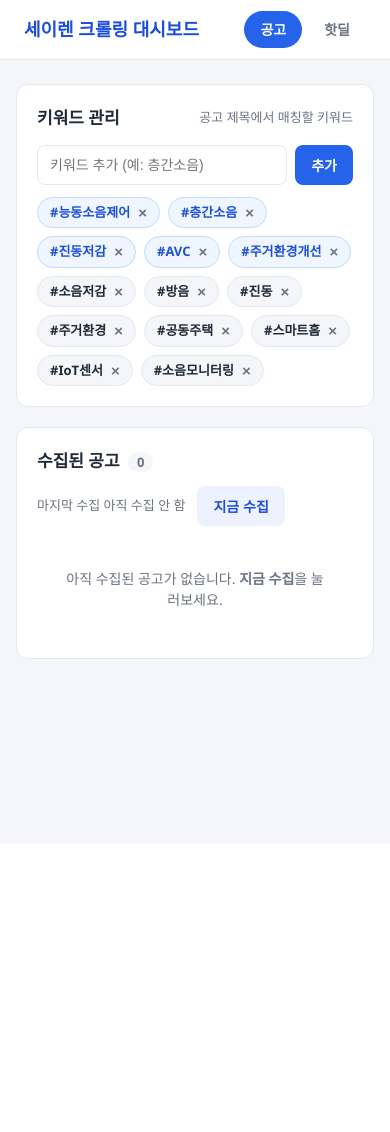
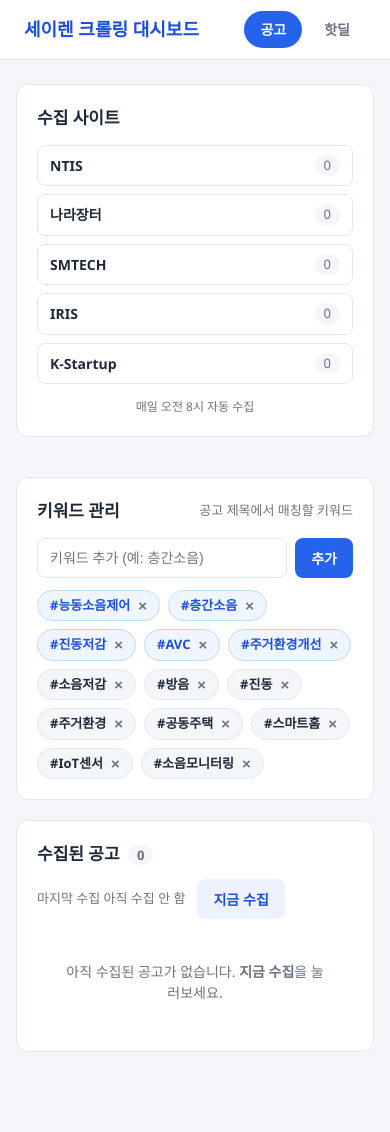
Before and after one commit to ctk-siren/S_Crawling, a Flask app: page / in a window 390 px wide. Before the commit the page ends 659 px from the top, so only its background shows below. Run offline with Flask 3, Linux system fonts and the light colour scheme; data comes from the database, SQL or seed files in the repository; data that the repository does not hold is empty; some libraries are stand-ins or nearby versions.

Commit message:
feat: 공고 대시보드 왼쪽에 수집 사이트 사이드바 추가
- 5개 수집 사이트(NTIS·나라장터·SMTECH·IRIS·K-Startup)를 왼쪽 사이드바에 표시
- 사이트별 현재 수집된 관련 공고 수 함께 표시, 사이트 링크 연결
- 2단 레이아웃(사이드바+메인), 모바일에서는 세로로 쌓임

Co-Authored-By: Claude Opus 4.8 (1M context) <noreply@anthropic.com>

```diff
--- a/app.py
+++ b/app.py
@@ -18,6 +18,7 @@ API (JSON)
 
 import logging
 import socket
+from collections import Counter
 
 from flask import Flask, jsonify, render_template, request
 
@@ -40,12 +41,21 @@ def index():
     announcements = db.get_announcements()
     keywords = db.get_keywords()
     last_crawled = db.get_meta("last_crawled_at", "아직 수집 안 함")
+
+    # 왼쪽 사이드바에 표시할 수집 대상 사이트 목록(+현재 저장된 공고 수)
+    counts = Counter(a["source"] for a in announcements)
+    sites = [
+        {"name": s["name"], "url": s["base_url"], "count": counts.get(s["name"], 0)}
+        for s in config.SITES
+    ]
+
     return render_template(
         "index.html",
         announcements=announcements,
         keywords=keywords,
         last_crawled=last_crawled,
         total=len(announcements),
+        sites=sites,
     )
 
 
--- a/static/style.css
+++ b/static/style.css
@@ -50,7 +50,31 @@ body {
 .tab.active { background: var(--primary); color: #fff; }
 
 /* 레이아웃 */
-.container { max-width: 980px; margin: 0 auto; padding: 24px 16px 60px; }
+.container { max-width: 1080px; margin: 0 auto; padding: 24px 16px 60px; }
+
+/* 사이드바 + 메인 2단 레이아웃 (공고 페이지) */
+.layout { display: flex; gap: 20px; align-items: flex-start; }
+.sidebar { width: 220px; flex-shrink: 0; position: sticky; top: 84px; }
+.main-col { flex: 1; min-width: 0; }
+
+.site-list { list-style: none; margin: 0; padding: 0; display: flex; flex-direction: column; gap: 8px; }
+.site-item {
+  display: flex;
+  align-items: center;
+  justify-content: space-between;
+  padding: 9px 12px;
+  border: 1px solid var(--line);
+  border-radius: 8px;
+  background: #fff;
+}
+.site-item a { text-decoration: none; color: var(--text); font-weight: 600; font-size: 14px; }
+.site-item a:hover { color: var(--primary); }
+.sidebar-note { margin: 14px 0 0; font-size: 12px; color: var(--muted); text-align: center; }
+
+@media (max-width: 760px) {
+  .layout { flex-direction: column; }
+  .sidebar { width: 100%; position: static; }
+}
 .panel {
   background: var(--panel);
   border: 1px solid var(--line);
--- a/templates/index.html
+++ b/templates/index.html
@@ -15,7 +15,25 @@
     </nav>
   </header>
 
-  <main class="container">
+  <main class="container layout">
+    <aside class="sidebar">
+      <section class="panel">
+        <div class="panel-head">
+          <h2>수집 사이트</h2>
+        </div>
+        <ul class="site-list">
+          {% for s in sites %}
+          <li class="site-item">
+            <a href="{{ s.url }}" target="_blank" rel="noopener">{{ s.name }}</a>
+            <span class="count" title="현재 수집된 관련 공고 수">{{ s.count }}</span>
+          </li>
+          {% endfor %}
+        </ul>
+        <p class="sidebar-note">매일 오전 8시 자동 수집</p>
+      </section>
+    </aside>
+
+    <div class="main-col">
     <section class="panel">
       <div class="panel-head">
         <h2>키워드 관리</h2>
@@ -68,6 +86,7 @@
         {% endfor %}
       </div>
     </section>
+    </div>
   </main>
 
   <script>
```
